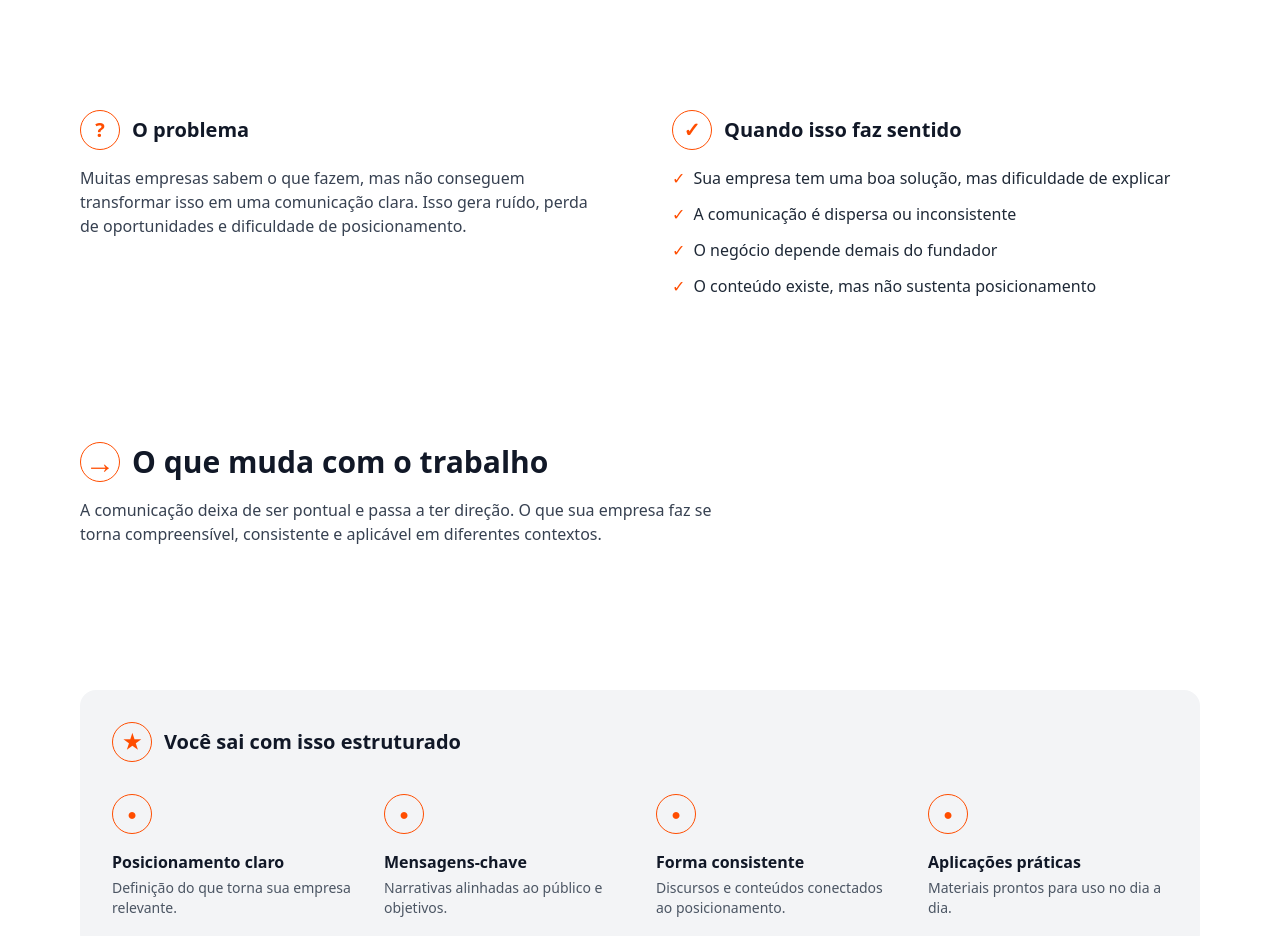
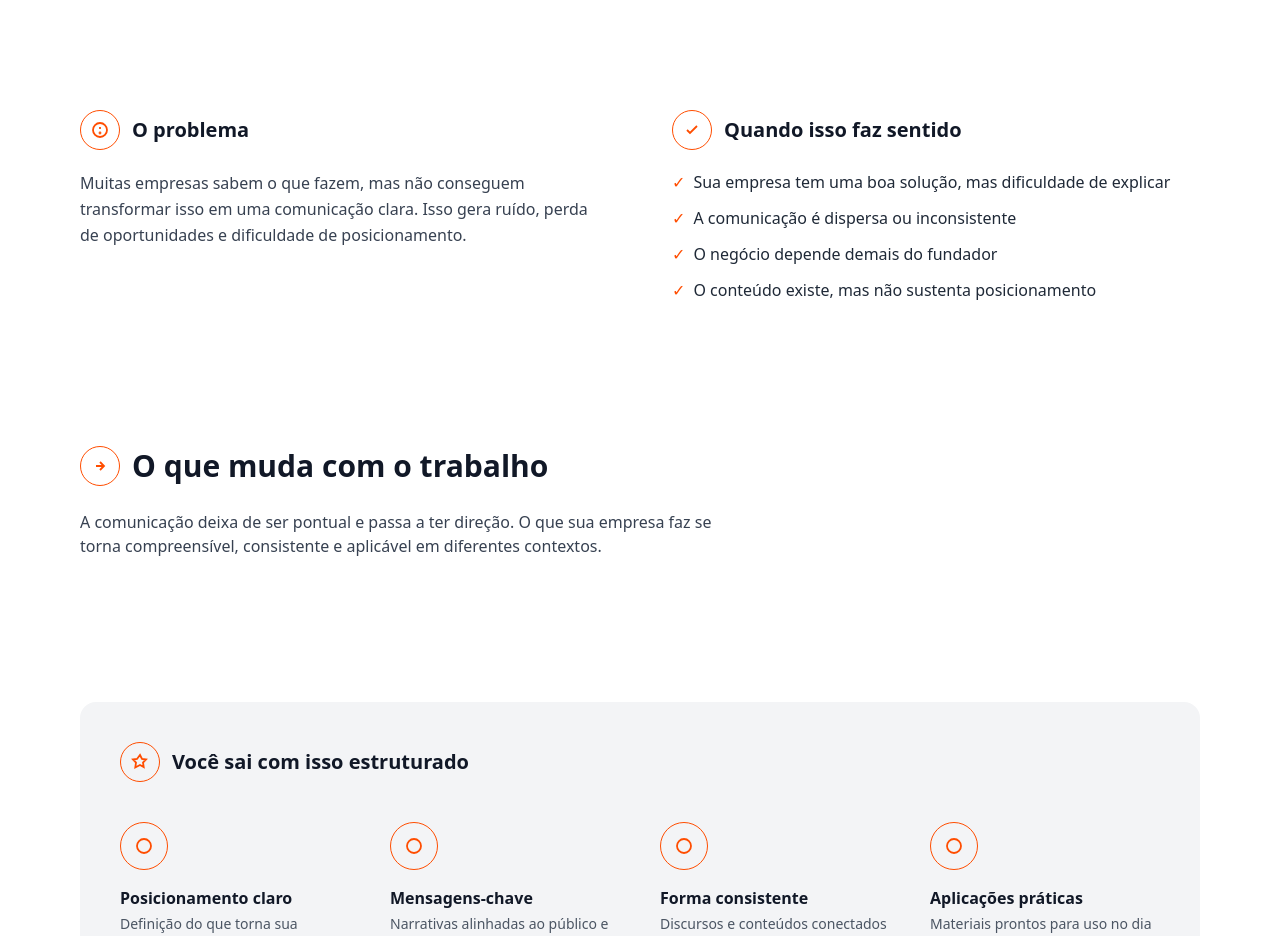
Before and after one commit to andretomazela-dev/integrado, a Next.js app: page /sistema-de-posicionamento-estrategico in a window 1280 px wide. Shown: the part 700-1636 px from the top of the page. Built offline with nearby package versions, Linux system fonts and the light colour scheme.

Commit message:
Update page.jsx

```diff
--- a/app/sistema-de-posicionamento-estrategico/page.jsx
+++ b/app/sistema-de-posicionamento-estrategico/page.jsx
@@ -4,8 +4,8 @@ import Footer from "@/components/Footer";
 import Image from "next/image";
 import Link from "next/link";
 
-const Icon = ({ children }) => (
-  <div className="icon-circle">
+const IconWrap = ({ children }) => (
+  <div className="w-10 h-10 flex items-center justify-center rounded-full border border-[#FF4D00] text-[#FF4D00]">
     {children}
   </div>
 );
@@ -18,8 +18,8 @@ export default function SistemaPosicionamento() {
       <main className="bg-white">
 
         {/* HERO */}
-        <section className="section-lg">
-          <div className="container grid md:grid-cols-2 gap-14 items-center">
+        <section className="py-20">
+          <div className="container grid md:grid-cols-2 gap-16 items-center">
 
             <div>
               <p className="uppercase tracking-wide text-sm text-orange-600 font-semibold">
@@ -52,24 +52,34 @@ export default function SistemaPosicionamento() {
         </section>
 
         {/* PROBLEMA + QUANDO */}
-        <section className="section">
+        <section className="py-16">
           <div className="container grid md:grid-cols-2 gap-16">
 
             <div>
-              <h2 className="text-xl font-bold mb-4 flex items-center gap-3">
-                <Icon>?</Icon>
+              <h2 className="text-xl font-bold mb-5 flex items-center gap-3">
+                <IconWrap>
+                  <svg width="18" height="18" fill="none" stroke="currentColor" strokeWidth="1.8">
+                    <circle cx="9" cy="9" r="7" />
+                    <path d="M9 6v2" />
+                    <circle cx="9" cy="12" r="0.5" />
+                  </svg>
+                </IconWrap>
                 O problema
               </h2>
 
-              <p className="text-gray-700">
+              <p className="text-gray-700 leading-relaxed">
                 Muitas empresas sabem o que fazem, mas não conseguem transformar isso em uma comunicação clara.
                 Isso gera ruído, perda de oportunidades e dificuldade de posicionamento.
               </p>
             </div>
 
             <div>
-              <h2 className="text-xl font-bold mb-4 flex items-center gap-3">
-                <Icon>✓</Icon>
+              <h2 className="text-xl font-bold mb-5 flex items-center gap-3">
+                <IconWrap>
+                  <svg width="18" height="18" fill="none" stroke="currentColor" strokeWidth="1.8">
+                    <path d="M4 9l3 3 7-7" />
+                  </svg>
+                </IconWrap>
                 Quando isso faz sentido
               </h2>
 
@@ -85,15 +95,19 @@ export default function SistemaPosicionamento() {
         </section>
 
         {/* TRANSFORMAÇÃO */}
-        <section className="section">
+        <section className="py-20">
           <div className="container">
 
             <h2 className="text-2xl md:text-3xl font-bold flex items-center gap-3">
-              <Icon>→</Icon>
+              <IconWrap>
+                <svg width="18" height="18" fill="none" stroke="currentColor" strokeWidth="1.8">
+                  <path d="M5 9h8M9 5l4 4-4 4" />
+                </svg>
+              </IconWrap>
               O que muda com o trabalho
             </h2>
 
-            <p className="mt-4 text-gray-700 max-w-2xl">
+            <p className="mt-6 text-gray-700 max-w-2xl">
               A comunicação deixa de ser pontual e passa a ter direção.
               O que sua empresa faz se torna compreensível, consistente e aplicável em diferentes contextos.
             </p>
@@ -102,49 +116,38 @@ export default function SistemaPosicionamento() {
         </section>
 
         {/* ENTREGA */}
-        <section className="section">
+        <section className="py-16">
           <div className="container">
 
-            <div className="card-soft">
+            <div className="bg-gray-100 rounded-2xl p-10">
 
-              <h3 className="text-xl font-semibold mb-8 flex items-center gap-3">
-                <Icon>★</Icon>
+              <h3 className="text-xl font-semibold mb-10 flex items-center gap-3">
+                <IconWrap>
+                  <svg width="18" height="18" fill="none" stroke="currentColor" strokeWidth="1.8">
+                    <path d="M9 2l2 4 4 .5-3 3 .7 4.5L9 12l-4.7 2.5L5 9.5l-3-3 4-.5z" />
+                  </svg>
+                </IconWrap>
                 Você sai com isso estruturado
               </h3>
 
-              <div className="grid md:grid-cols-4 gap-8">
+              <div className="grid md:grid-cols-4 gap-10">
 
-                <div>
-                  <div className="icon-circle mb-4">●</div>
-                  <h4 className="font-semibold">Posicionamento claro</h4>
-                  <p className="text-sm text-gray-600 mt-1">
-                    Definição do que torna sua empresa relevante.
-                  </p>
-                </div>
-
-                <div>
-                  <div className="icon-circle mb-4">●</div>
-                  <h4 className="font-semibold">Mensagens-chave</h4>
-                  <p className="text-sm text-gray-600 mt-1">
-                    Narrativas alinhadas ao público e objetivos.
-                  </p>
-                </div>
-
-                <div>
-                  <div className="icon-circle mb-4">●</div>
-                  <h4 className="font-semibold">Forma consistente</h4>
-                  <p className="text-sm text-gray-600 mt-1">
-                    Discursos e conteúdos conectados ao posicionamento.
-                  </p>
-                </div>
-
-                <div>
-                  <div className="icon-circle mb-4">●</div>
-                  <h4 className="font-semibold">Aplicações práticas</h4>
-                  <p className="text-sm text-gray-600 mt-1">
-                    Materiais prontos para uso no dia a dia.
-                  </p>
-                </div>
+                {[
+                  ["Posicionamento claro", "Definição do que torna sua empresa relevante."],
+                  ["Mensagens-chave", "Narrativas alinhadas ao público e objetivos."],
+                  ["Forma consistente", "Discursos e conteúdos conectados ao posicionamento."],
+                  ["Aplicações práticas", "Materiais prontos para uso no dia a dia."]
+                ].map((item, i) => (
+                  <div key={i}>
+                    <div className="w-12 h-12 flex items-center justify-center rounded-full border border-[#FF4D00] mb-4 text-[#FF4D00]">
+                      <svg width="18" height="18" fill="none" stroke="currentColor" strokeWidth="1.8">
+                        <circle cx="9" cy="9" r="7" />
+                      </svg>
+                    </div>
+                    <h4 className="font-semibold">{item[0]}</h4>
+                    <p className="text-sm text-gray-600 mt-1">{item[1]}</p>
+                  </div>
+                ))}
 
               </div>
 
@@ -154,17 +157,17 @@ export default function SistemaPosicionamento() {
         </section>
 
         {/* CTA */}
-        <section className="section-lg">
+        <section className="py-20 pb-32">
           <div className="container">
 
-            <div className="bg-orange-50 rounded-2xl p-8 flex flex-col md:flex-row items-center justify-between gap-6">
+            <div className="bg-orange-50 rounded-2xl p-10 flex flex-col md:flex-row items-center justify-between gap-6">
 
               <div>
                 <h2 className="text-xl font-bold">
                   Próximo passo
                 </h2>
 
-                <p className="text-gray-700 text-sm mt-1 max-w-md">
+                <p className="text-gray-700 mt-2 max-w-md">
                   Posso fazer uma leitura inicial da sua comunicação e estruturar um caminho possível de trabalho.
                 </p>
               </div>
```
